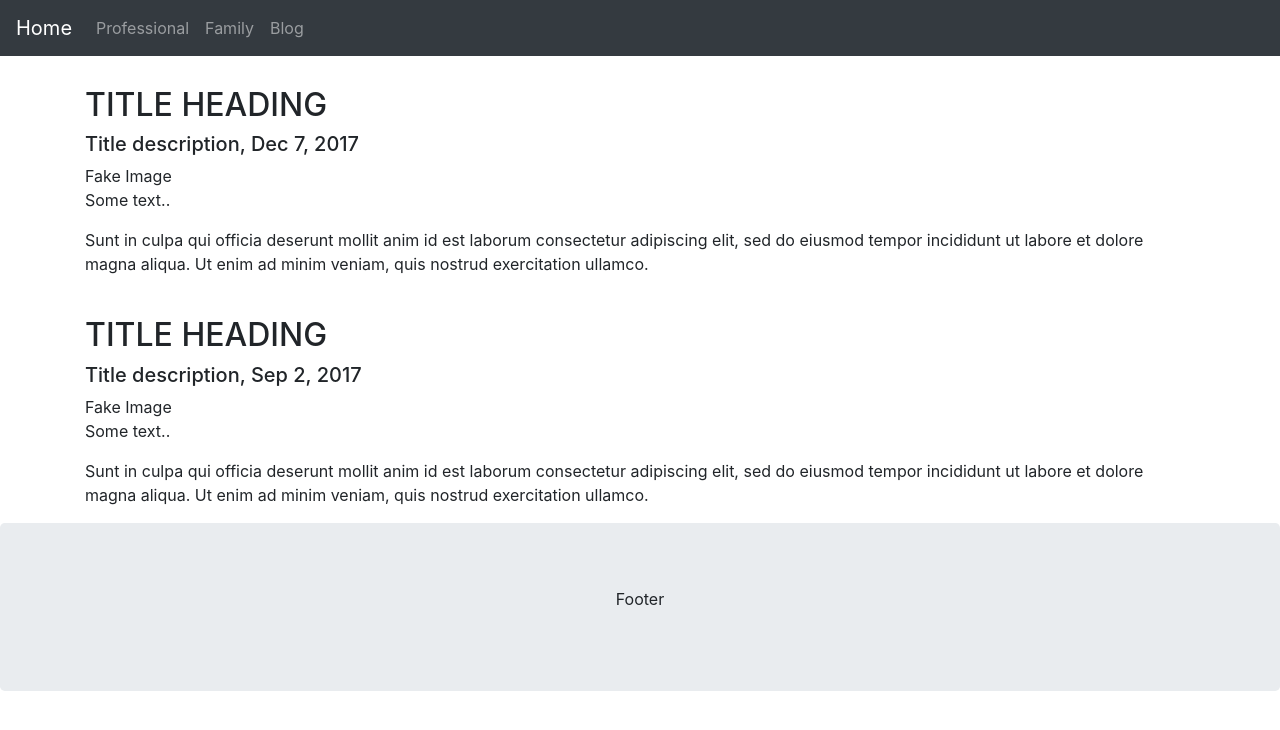
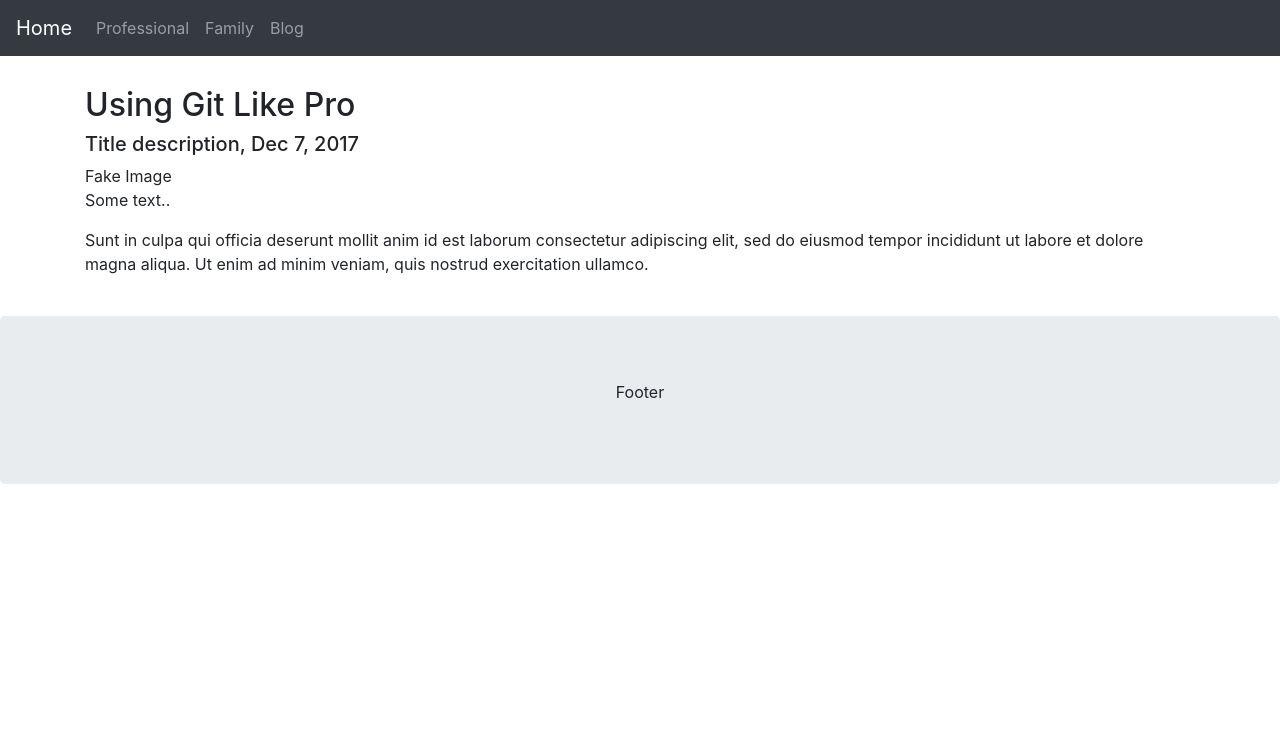
Before and after one commit to hilquiasferreira/hilquiasferreira.github.io, a Jekyll site: the page built from _posts/2019-05-30-google-post.markdown, in a window 1280 px wide. Shown: the top 730 px of the page. Built offline with Jekyll 4.4.1, drawn with Linux system fonts in a browser that asks for light colours.

Commit message:
defaultpage

```diff
--- a/_layouts/post.html
+++ b/_layouts/post.html
@@ -6,7 +6,7 @@
 <div class="container" style="margin-top:30px">
   <div class="row">
     <div class="col">
-      <h2>TITLE HEADING</h2>
+      <h2>{{ page.title | escape }}</h2>
       <h5>Title description, Dec 7, 2017</h5>
       <div class="fakeimg">Fake Image</div>
       <p>Some text..</p>
@@ -14,13 +14,6 @@
         tempor incididunt ut labore et dolore magna aliqua. Ut enim ad minim veniam, quis nostrud exercitation ullamco.
       </p>
       <br>
-      <h2>TITLE HEADING</h2>
-      <h5>Title description, Sep 2, 2017</h5>
-      <div class="fakeimg">Fake Image</div>
-      <p>Some text..</p>
-      <p>Sunt in culpa qui officia deserunt mollit anim id est laborum consectetur adipiscing elit, sed do eiusmod
-        tempor incididunt ut labore et dolore magna aliqua. Ut enim ad minim veniam, quis nostrud exercitation ullamco.
-      </p>
     </div>
   </div>
 </div>
```
